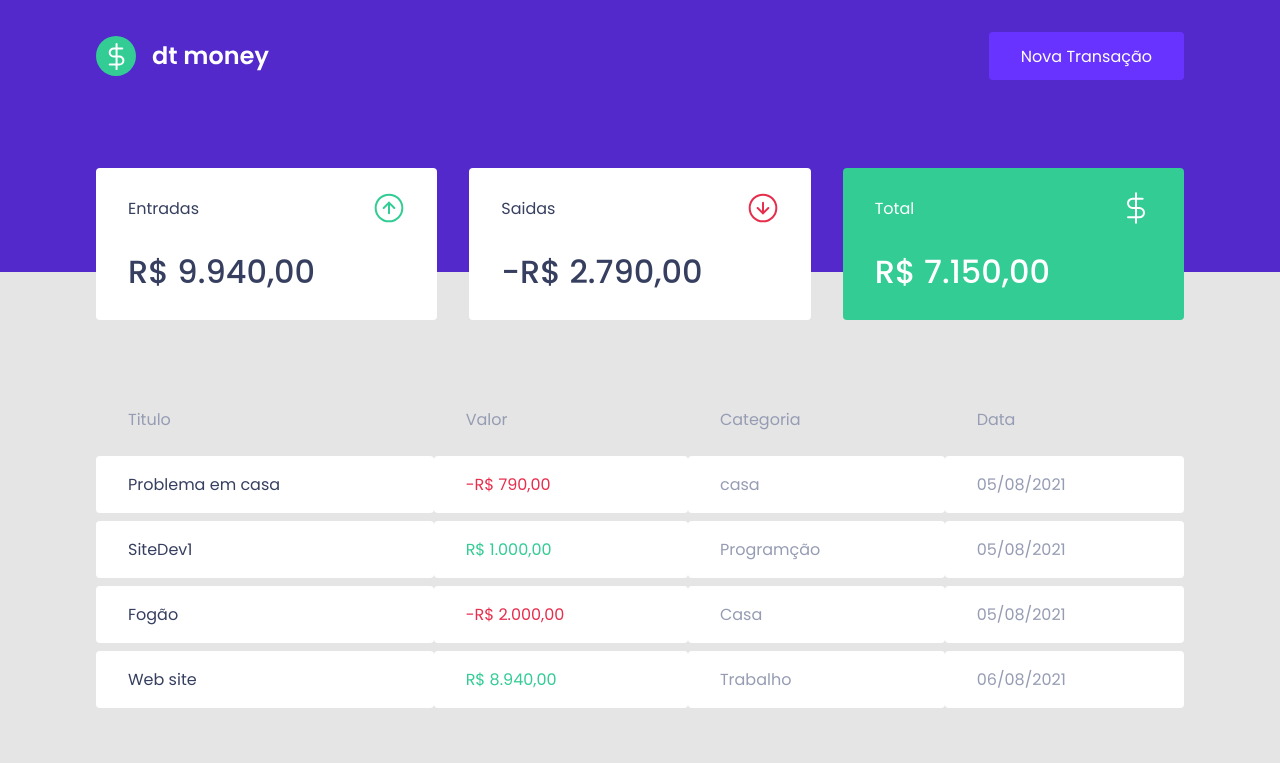
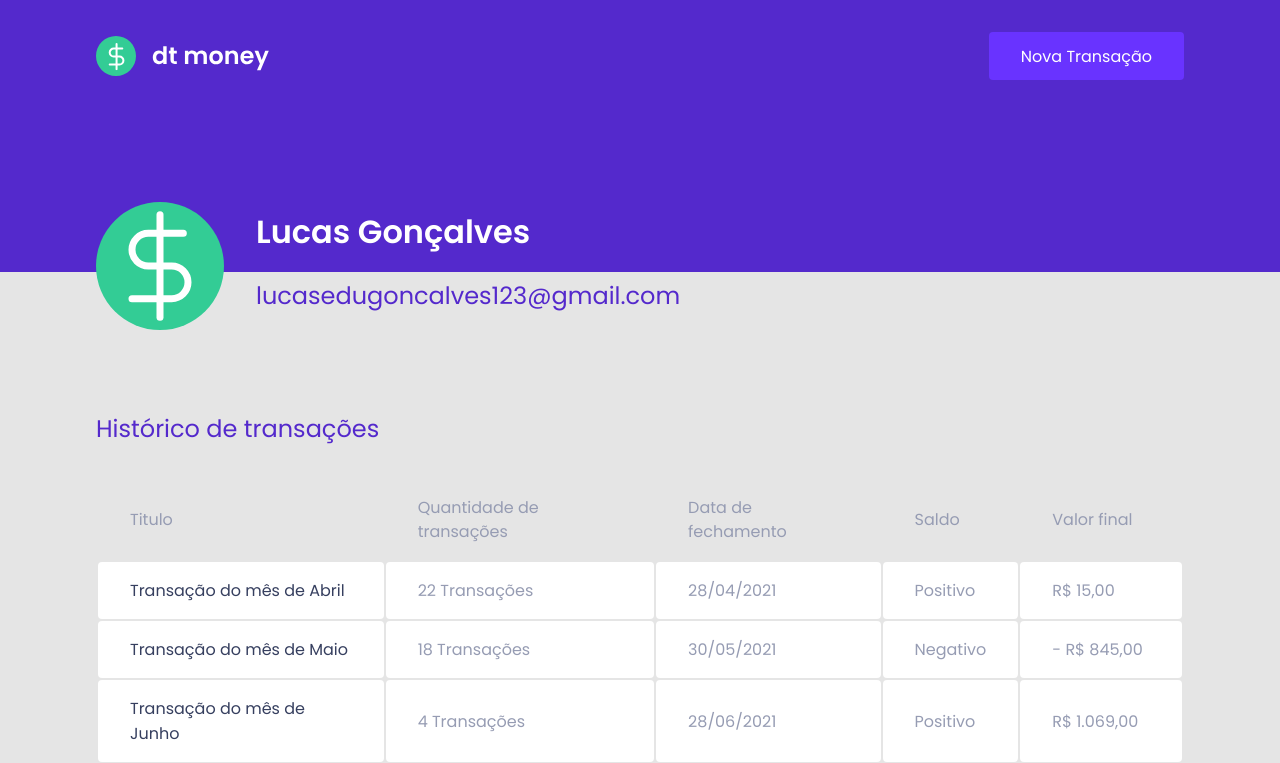
Before and after one commit to LucasEduardoGoncalves/dtMoney, a React (Create React App) app: page /profile in a window 1280 px wide. Shown: the top 763 px of the page. Built offline with nearby package versions, Linux system fonts and the light colour scheme; data requests are answered from the project's data file.

Commit message:
Add routes and profile

```diff
--- a/db.json
+++ b/db.json
@@ -15,22 +15,52 @@
       "category": "Programção",
       "createdAt": "2021-08-05T13:15:07.186Z",
       "id": "f-6dCNN"
+    }
+  ],
+
+  "transactionsClosed": [
+    {
+      "title": "Transação do mês de Abril",
+      "QuantidadeTransactions": "22 Transações",
+      "EndedAt": "28/04/2021",
+      "Saldo": "Positivo",
+      "ValorFinal": "R$ 15,00"
     },
     {
-      "title": "Fogão",
-      "amount": 2000,
-      "type": "withdraw",
-      "category": "Casa",
-      "createdAt": "2021-08-05T13:17:46.054Z",
-      "id": "WHJqT-v"
+      "title": "Transação do mês de Maio",
+      "QuantidadeTransactions": "18 Transações",
+      "EndedAt": "30/05/2021",
+      "Saldo": "Negativo",
+      "ValorFinal": "- R$ 845,00"
     },
     {
-      "title": "Web site",
-      "type": "deposit",
-      "category": "Trabalho",
-      "amount": 8940,
-      "createdAt": "Thu Aug 05 2021 21:06:08 GMT-0300 (Horário Padrão de Brasília)",
-      "id": "6frKoH7"
+      "title": "Transação do mês de Junho",
+      "QuantidadeTransactions": "4 Transações",
+      "EndedAt": "28/06/2021",
+      "Saldo": "Positivo",
+      "ValorFinal": "R$ 1.069,00"
+    },
+    {
+      "title": "Transação do mês de Julho",
+      "QuantidadeTransactions": "5 Transações",
+      "EndedAt": "29/07/2021",
+      "Saldo": "Positivo",
+      "ValorFinal": "R$ 14.256,00"
+    },
+    {
+      "title": "Transação do mês de Agosto",
+      "QuantidadeTransactions": "30 Transações",
+      "EndedAt": "30/08/2021",
+      "Saldo": "Negativo",
+      "ValorFinal": "- R$6.024,00"
     }
-  ]
+  ],
+
+  "profile":{
+      "name": "Lucas Gonçalves",
+      "email": "lucasedugoncalves123@gmail.com",
+      "senha": "luquinhac2",
+      "id": "Sbbr8WG"
+    }
+
 }
--- a/package.json
+++ b/package.json
@@ -11,6 +11,7 @@
     "@types/react": "^17.0.0",
     "@types/react-dom": "^17.0.0",
     "@types/react-modal": "^3.12.1",
+    "@types/react-router-dom": "^5.1.8",
     "@types/styled-components": "^5.1.11",
     "axios": "^0.21.1",
     "json-server": "^0.16.3",
@@ -19,6 +20,7 @@
     "react": "^17.0.2",
     "react-dom": "^17.0.2",
     "react-modal": "^3.14.3",
+    "react-router-dom": "^5.2.0",
     "react-scripts": "4.0.3",
     "styled-components": "^5.3.0",
     "typescript": "^4.1.2",
--- a/src/App.tsx
+++ b/src/App.tsx
@@ -1,16 +1,15 @@
 import Modal from 'react-modal';
 import { TransactionProvider } from './hooks/useTransactions';
+import { AuthProvider } from './hooks/useAuth';
 
 import { Header } from './components/Header';
 import { ModalTransition } from './components/Modal';
 
-import { Dashboard } from './pages/Dashboard';
+import { Routes } from './Routes/Routes';
 
 import { GlobalStyles } from "./styles/GlobalStyles";
 
-
 import { useState } from 'react';
-
 
 Modal.setAppElement('#root');
 
@@ -26,12 +25,15 @@ export function App() {
   }
 
   return (
-    <TransactionProvider>
-      <Header onOpenModal={handleOpenModal}/>
-      <Dashboard/>
+    <AuthProvider>
+      <TransactionProvider>
+        <Header onOpenModal={handleOpenModal}/>
 
-      <ModalTransition isOpen={isOpen} handleCloseModal={handleCloseModal} />
-      <GlobalStyles/>
-    </TransactionProvider>
+        <Routes/>
+
+        <ModalTransition isOpen={isOpen} handleCloseModal={handleCloseModal} />
+        <GlobalStyles/>
+      </TransactionProvider>
+    </AuthProvider>
   );
 };
--- /dev/null
+++ b/src/Routes/Routes.tsx
@@ -0,0 +1,16 @@
+import React from 'react';
+import { Route, Switch, BrowserRouter } from 'react-router-dom';
+
+import { Dashboard } from '../pages/Dashboard';
+import { Profile } from '../pages/Profile';
+
+export const Routes: React.FC = () => {
+  return (
+    <BrowserRouter>
+        <Switch>
+            <Route path="/" component={Dashboard} exact />
+            <Route path="/profile" component={Profile}/>
+        </Switch>
+    </BrowserRouter>
+  );
+}
--- a/src/components/Header/index.tsx
+++ b/src/components/Header/index.tsx
@@ -1,4 +1,5 @@
 import React from 'react';
+
 import logoImg from '../../assets/logo.svg';
 
 import { ContainerHeader, Content, Button } from './styles';
--- /dev/null
+++ b/src/hooks/useAuth.tsx
@@ -0,0 +1,38 @@
+import { createContext, useEffect, useState, ReactNode, useContext } from 'react';
+import { api } from '../services/api';
+
+interface AuthProviderProps {
+    children: ReactNode,
+};
+
+interface UserProps {
+    name: string,
+    email: string,
+    senha: string,
+    id: string
+}
+
+interface AuthContextData {
+    user: UserProps;
+}
+
+const AuthContext = createContext<AuthContextData>({} as AuthContextData);
+
+export function AuthProvider({children}: AuthProviderProps) {
+    const [user, setUser] = useState<UserProps>({} as UserProps);
+
+    useEffect(() => {
+        api.get('profile').then(response => setUser(response.data));
+    },[])
+
+    return (
+        <AuthContext.Provider value={{user}}>
+            {children}
+        </AuthContext.Provider>
+    )
+};
+
+export function useAuth () {
+    const context = useContext(AuthContext);
+    return context;
+}
--- /dev/null
+++ b/src/pages/Profile/index.tsx
@@ -0,0 +1,65 @@
+import React, { useEffect, useState } from 'react';
+import ProfileImg from '../../assets/total.svg';
+import { useAuth } from '../../hooks/useAuth';
+import { api } from '../../services/api';
+
+import { Container, InfoProfile, HistoricTransactionTitle, HistoricTransaction } from './styles';
+
+interface historicItensProps {
+    title: string,
+    QuantidadeTransactions: string,
+    EndedAt: string,
+    Saldo: string,
+    ValorFinal: string
+}
+
+export const Profile: React.FC = () => {
+
+    const { user } = useAuth();
+    const [historicItens, setHistoricItens] = useState<historicItensProps[]>([]);
+
+    useEffect(() => {
+        api.get('transactionsClosed').then(response => setHistoricItens(response.data));
+    },[])
+
+    return (
+        <Container>
+            <InfoProfile>
+                <img src={ProfileImg} alt="" />
+
+                <div>
+                    <h2>{user.name}</h2>
+                    <span>{user.email}</span>
+                </div>
+            </InfoProfile>
+
+            <HistoricTransactionTitle>
+                Histórico de transações
+            </HistoricTransactionTitle>
+
+            <HistoricTransaction>
+                <thead>
+                    <tr>
+                        <th>Titulo</th>
+                        <th>Quantidade de transações</th>
+                        <th>Data de fechamento</th>
+                        <th>Saldo</th>
+                        <th>Valor final</th>
+                    </tr>
+                </thead>
+
+                <tbody>
+                    {historicItens.map(iten =>
+                        <tr>
+                            <td>{iten.title}</td>
+                            <td>{iten.QuantidadeTransactions}</td>
+                            <td>{iten.EndedAt}</td>
+                            <td>{iten.Saldo}</td>
+                            <td>{iten.ValorFinal}</td>
+                        </tr>
+                    )}
+                </tbody>
+            </HistoricTransaction>
+        </Container>
+  );
+}
--- /dev/null
+++ b/src/pages/Profile/styles.ts
@@ -0,0 +1,73 @@
+import styled from 'styled-components';
+
+export const Container = styled.div`
+    max-width: 1120px;
+    margin: 0 auto;
+
+    padding: 2.5rem 1rem;
+`;
+
+
+export const InfoProfile = styled.header`
+    display: flex;
+    align-items: center;
+
+    gap: 2rem;
+    margin-top: -7rem;
+
+    img {
+        width: 8rem;
+        height: 8rem;
+        padding: 0.5rem;
+
+        background: var(--green);
+        border-radius: 50%;
+    }
+
+    > div {
+        line-height: 4rem;
+
+        h2 {
+            font-size: 2rem;
+            color: var(--shape);
+        }
+
+        span {
+            font-size: 1.5rem;
+            color: var(--purple);
+        }
+    }
+`;
+
+export const HistoricTransactionTitle = styled.h3`
+    padding: 5rem 0 2rem 0;
+    font-size: 1.5rem;
+    color: var(--purple);
+    font-weight: normal;
+`;
+
+export const HistoricTransaction = styled.table`
+    width: 100%;
+
+    th {
+        color: var(--text);
+        font-weight: 400;
+        padding: 1rem 2rem;
+        text-align: left;
+
+        line-height: 1.5rem;
+    }
+
+    td {
+        padding: 1rem 2rem;
+        border: 0;
+
+        background: var(--shape);
+        border-radius: 0.25rem;
+        color: var(--text);
+
+        &:first-child{
+            color: var(--text-title);
+        }
+    }
+`;
```
Also changed, not shown: 1 other file (tests, documents, lock files or other folders).
